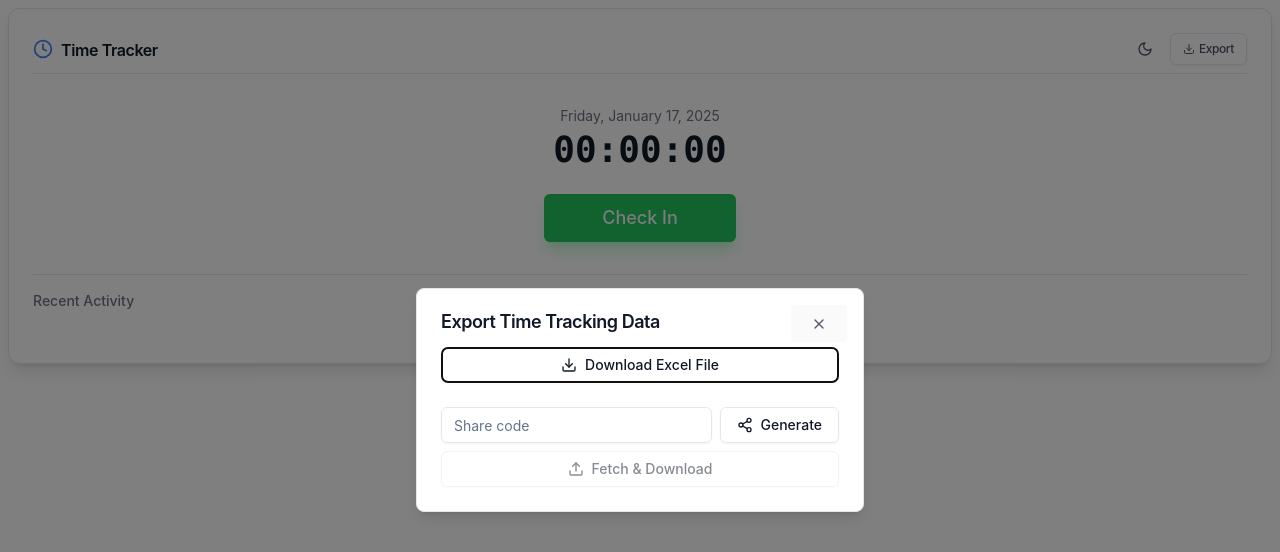
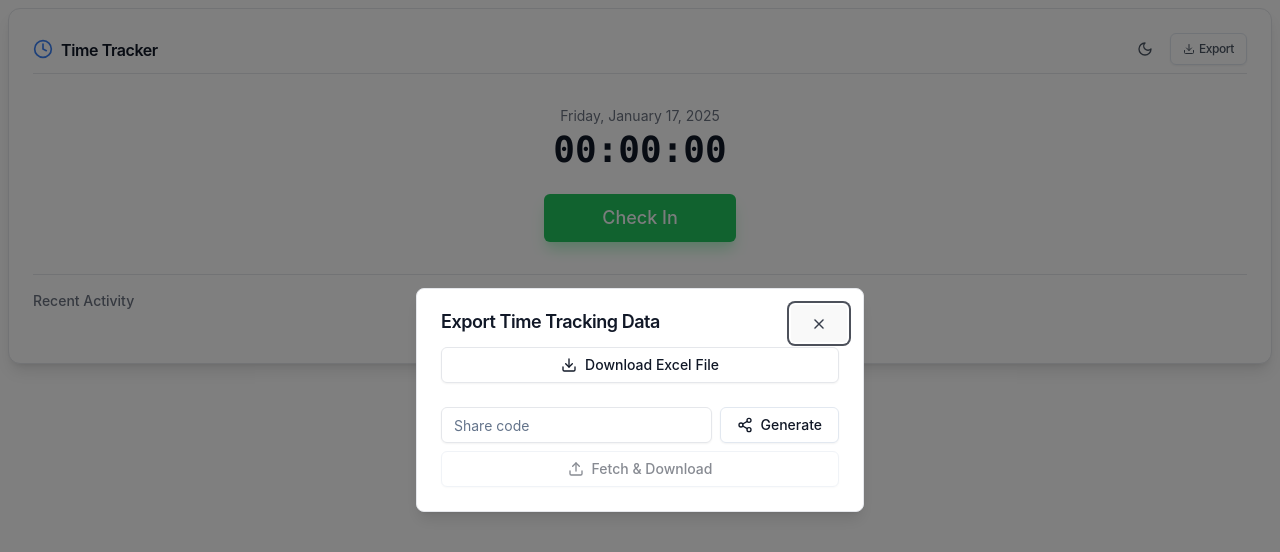
Before and after one commit to strainix/timetrack, a React (Vite) app: page / in a window 1280 px wide. Both pictures are taken after a click on the button "Export". Shown: the top 552 px of the page. Built offline with nearby package versions, Linux system fonts and the light colour scheme; the HTML template or start-up script is replaced by a standard one.

Commit message:
Close Button update

```diff
--- a/src/components/ExportDialog.jsx
+++ b/src/components/ExportDialog.jsx
@@ -195,6 +195,28 @@
 
   return (
     <DialogContent className="sm:max-w-md w-[95%] sm:w-full max-h-[90vh] overflow-y-auto bg-white dark:bg-gray-800 text-gray-900 dark:text-gray-100 rounded-lg border dark:border-gray-700">
+      <button
+    onClick={onClose}
+    className="absolute right-4 top-4 rounded-sm opacity-70 ring-offset-background transition-opacity hover:opacity-100 focus:outline-none focus:ring-2 focus:ring-ring focus:ring-offset-2 disabled:pointer-events-none"
+  >
+    <svg
+      width="16"
+      height="16"
+      viewBox="0 0 16 16"
+      fill="none"
+      xmlns="http://www.w3.org/2000/svg"
+      className="text-gray-500 dark:text-gray-400"
+    >
+      <path
+        d="M12.5 3.5L3.5 12.5M3.5 3.5L12.5 12.5"
+        stroke="currentColor"
+        strokeWidth="1.5"
+        strokeLinecap="round"
+        strokeLinejoin="round"
+      />
+    </svg>
+    <span className="sr-only">Close</span>
+  </button>
       <DialogHeader>
         <DialogTitle className="text-gray-900 dark:text-gray-100">Export Time Tracking Data</DialogTitle>
       </DialogHeader>
```
